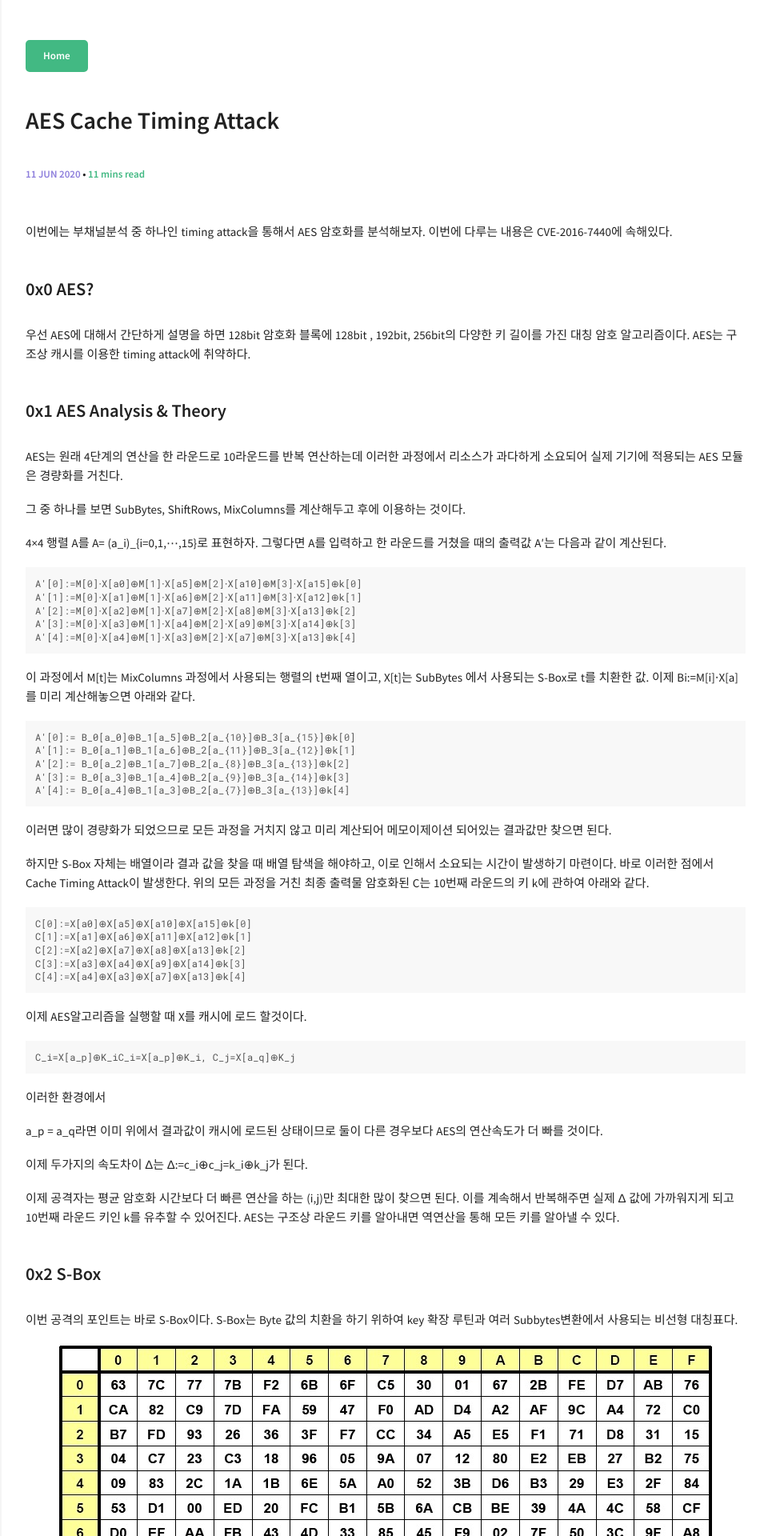
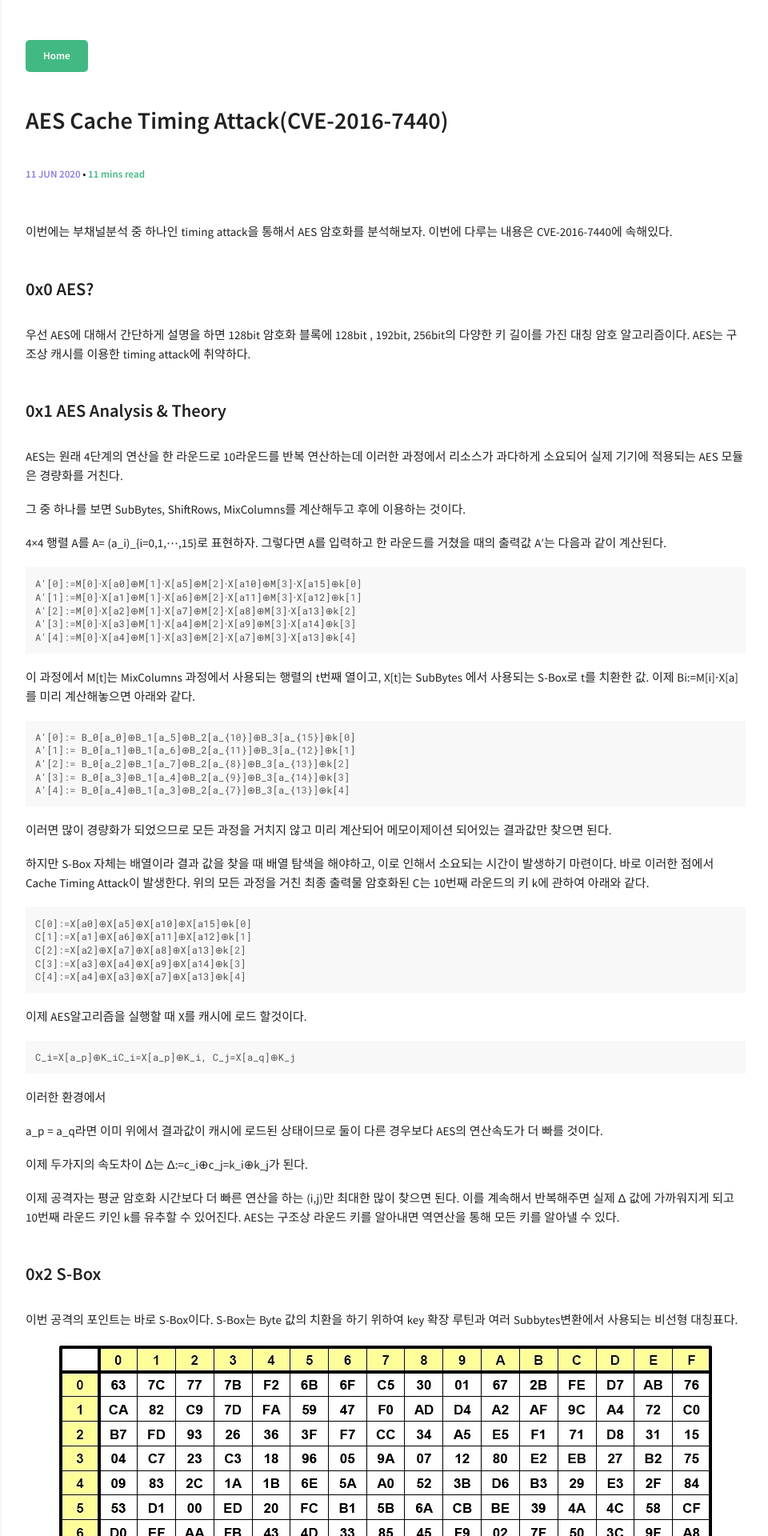
Before and after one commit to kangsecu/kangsecu.github.io, a Jekyll site: the page built from _posts/2020-06-11-AES-Cache-Timing-Attack.md, in a window 1280 px wide. Shown: the top 1920 px of the page at 80% size, without its empty margins (318-1278 px from the left). Built offline with Jekyll 4.4.1, drawn with Linux system fonts in a browser that asks for light colours.

Commit message:
Update 2020-06-11-AES-Cache-Timing-Attack.md

```diff
--- a/_posts/2020-06-11-AES-Cache-Timing-Attack.md
+++ b/_posts/2020-06-11-AES-Cache-Timing-Attack.md
@@ -1,6 +1,6 @@
 ---
 layout: post
-title: "AES Cache Timing Attack"
+title: "AES Cache Timing Attack(CVE-2016-7440)"
 excerpt: "Try to know AES Timing Attack & use it ~_~"
 categories: [crypto]
 comments: true
```
